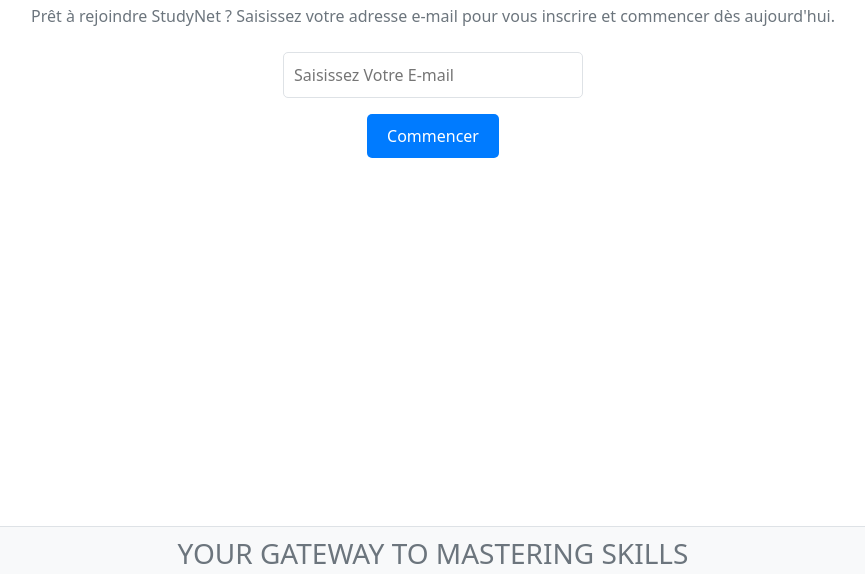
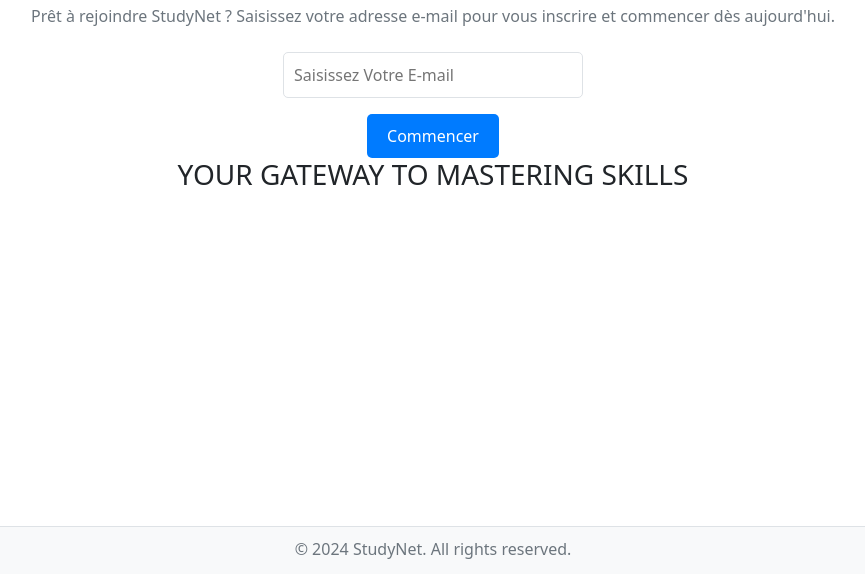
Before and after one commit to ZiyadOuamna/studynet-00, a CodeIgniter 4 app: the page made by app/Views/home.php in a window 1280 px wide. Shown: the part 226-800 px from the top of the page, without its empty margins (207-1072 px from the left). Run offline with PHP 8.4 and a stand-in for CodeIgniter, Linux system fonts and the light colour scheme; the template is opened without the code that fills it, so the values that code supplies are empty; some libraries are stand-ins or nearby versions.

Commit message:
Ajout des nouvelles fonctionnalités au niveau de la page d'accueil

```diff
--- a/app/Views/home.php
+++ b/app/Views/home.php
@@ -85,6 +85,11 @@
     height: 3rem;
 
 }
+.vit-content {
+            text-align: center;
+            margin-bottom: 2vh;
+        }
+
 
     </style>
 </head>
@@ -104,7 +109,7 @@
                 <select class="mode">
                     <option value="fr">Sombre</option>
                     <option value="en">Blanc</option>
-                    <option value="es">Gris</option>
+
                 </select>
             </div>
         </header>
@@ -123,11 +128,16 @@
                 <input class="email mb-3" type="email" name="email" placeholder="Saisissez Votre E-mail">
                 <br>
                 <button class="commencer" name="submit">Commencer</button>
+                <div class="vit-content">
+                <h3>YOUR GATEWAY TO MASTERING SKILLS</h3>
+                </div>
             </form>
         </div>
     </section>
 </body>
-<footer>
-    <h3>YOUR GATEWAY TO MASTERING SKILLS</h3>
-</footer>
+<footer class="mt-auto">
+        <div class="container">
+            <p>&copy; 2024 StudyNet. All rights reserved.</p>
+        </div>
+    </footer>
 </html>
```
